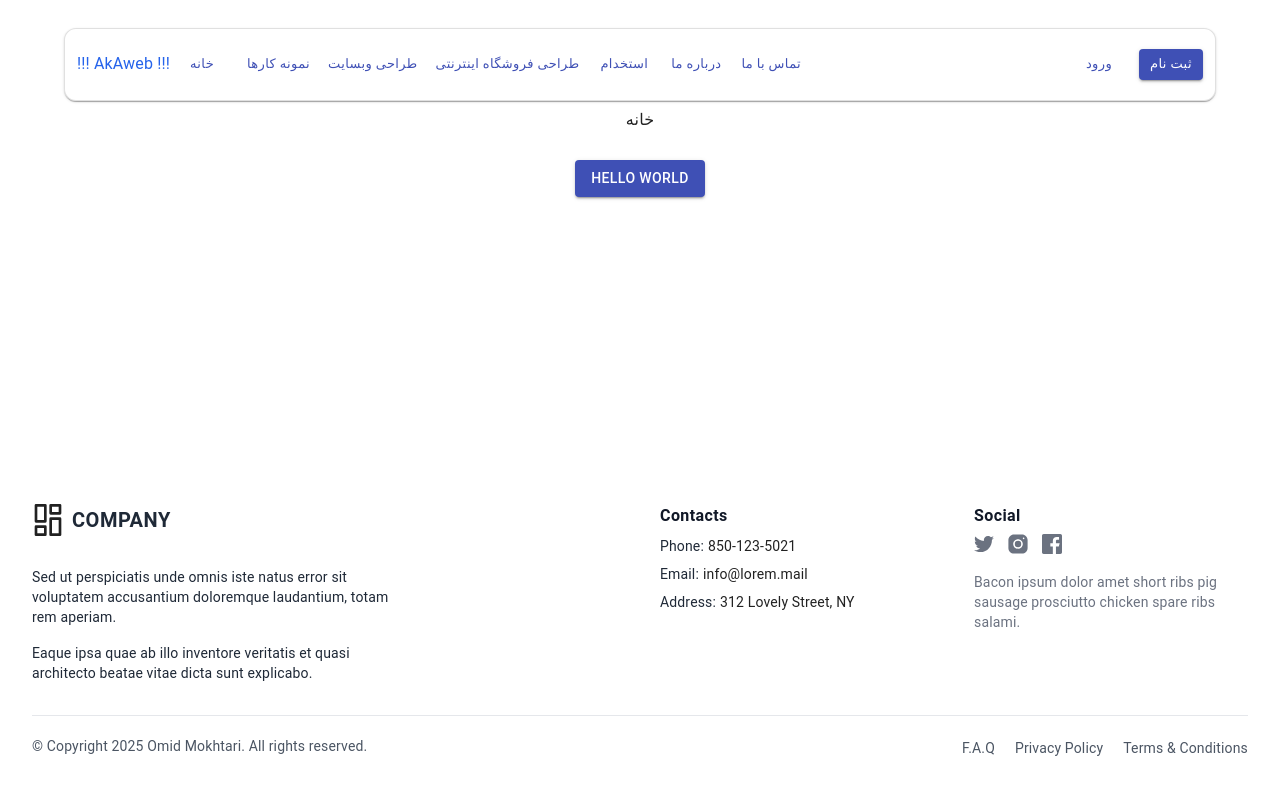
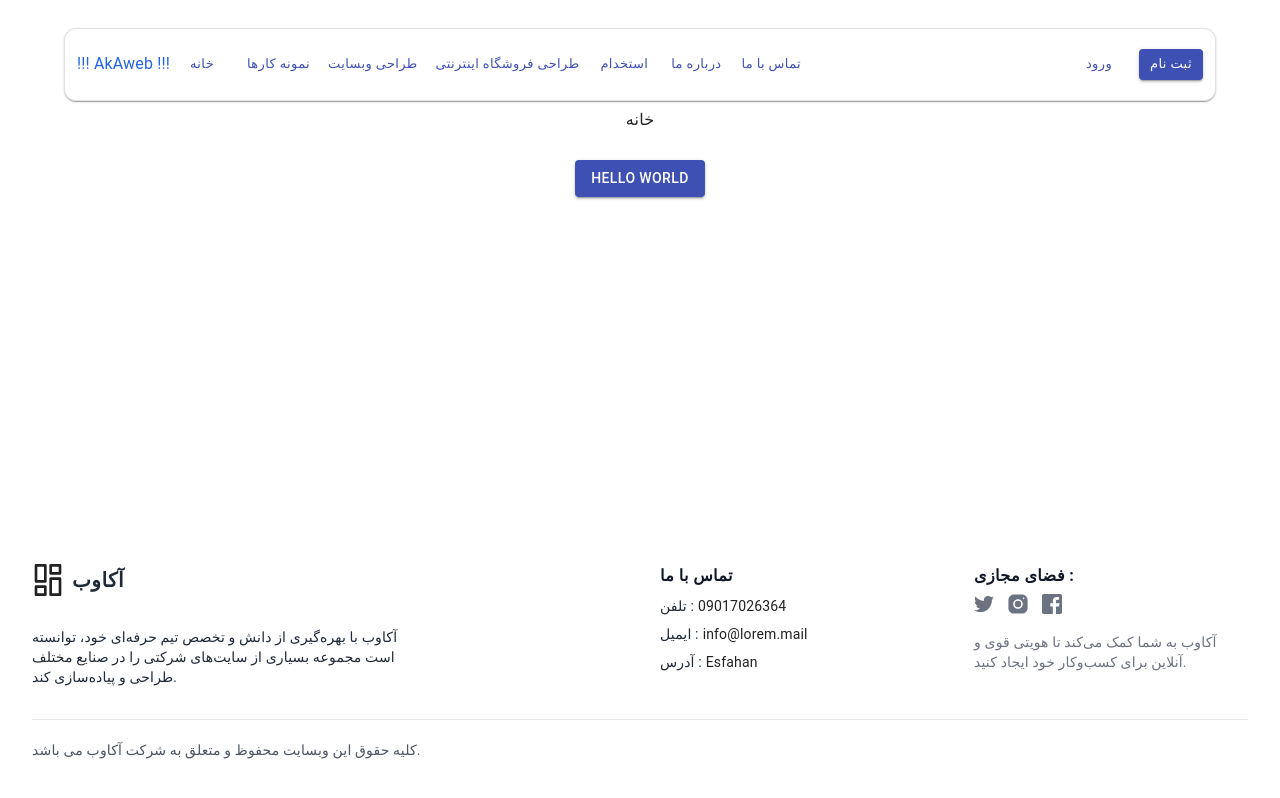
Before and after one commit to omidblk/akaweb, a React (Create React App) app: page / in a window 1280 px wide. Built offline with nearby package versions, Linux system fonts and the light colour scheme.

Commit message:
add footer

```diff
--- a/src/lang/locales/en.js
+++ b/src/lang/locales/en.js
@@ -1,5 +1,6 @@
 module.exports ={
     "home" : "home",
+    "AKAWEB":"AKAWEB",
     "UIcomponents" : "UIcomponents",
     "login" : "Login",
     "register" : "Register",
@@ -11,5 +12,13 @@ module.exports ={
     "contactUs":"Contact Us",
     "signIn":"Sign in",
     "signUp":"Sign up",
+    // Footer -------------------------------
+    "about-us-footer" : "Using the knowledge and expertise of its professional team, Akaweb has been able to design and implement many corporate websites in various industries",
+    "about-us-footer-2" : "Akaweb helps you create a strong online identity for your business",
+    "all-right-footer" : "All rights to this website are reserved and belong to Arkaweb Company",
+    "telephone-footer":"Telephone : ",
+    "email-footer":"Email : ",
+    "address-footer":"Address : ",
+    "social-footer":"Social : ",
 
 }
--- a/src/lang/locales/fa.js
+++ b/src/lang/locales/fa.js
@@ -1,5 +1,6 @@
 module.exports ={
     "home":"خانه",
+    "AKAWEB":"آکاوب",
     "UIcomponents" : "اجزای ظاهری",
     "login" : "ورود",
     "register" : "ثبت نام",
@@ -11,5 +12,12 @@ module.exports ={
     "contactUs":"تماس با ما",
     "signIn":"ورود",
     "signUp":"ثبت نام",
-
+    // Footer -------------------------------
+    "about-us-footer" : "آکاوب با بهره‌گیری از دانش و تخصص تیم حرفه‌ای خود، توانسته است مجموعه بسیاری از سایت‌های شرکتی را در صنایع مختلف طراحی و پیاده‌سازی کند.",
+    "about-us-footer-2" : "آکاوب به شما کمک می‌کند تا هویتی قوی و آنلاین برای کسب‌وکار خود ایجاد کنید.",
+    "all-right-footer" : "کلیه حقوق این وبسایت محفوظ و متعلق به شرکت آکاوب می باشد.",
+    "telephone-footer":"تلفن : ",
+    "email-footer":"ایمیل : ",
+    "address-footer":"آدرس : ",
+    "social-footer":"فضای مجازی : ",
 }
--- a/src/layout/admin/footer.js
+++ b/src/layout/admin/footer.js
@@ -1,3 +1,4 @@
+import IntlMessages from "../../lang/components/IntlMessages";
 
 
 export default function AdminFooter () {
@@ -27,37 +28,32 @@ export default function AdminFooter () {
               <rect x="14" y="11" width="7" height="12" />
             </svg>
             <span className="ml-2 text-xl font-bold tracking-wide text-gray-800 uppercase">
-              Company
+              <IntlMessages id="AKAWEB"/>
             </span>
           </a>
           <div className="mt-6 lg:max-w-sm">
             <p className="text-sm text-gray-800">
-              Sed ut perspiciatis unde omnis iste natus error sit voluptatem
-              accusantium doloremque laudantium, totam rem aperiam.
-            </p>
-            <p className="mt-4 text-sm text-gray-800">
-              Eaque ipsa quae ab illo inventore veritatis et quasi architecto
-              beatae vitae dicta sunt explicabo.
+              <IntlMessages id="about-us-footer"/>
             </p>
           </div>
         </div>
         <div className="space-y-2 text-sm">
           <p className="text-base font-bold tracking-wide text-gray-900">
-            Contacts
+            <IntlMessages id="contactUs"/>
           </p>
           <div className="flex">
-            <p className="mr-1 text-gray-800">Phone:</p>
+            <p className="mr-1 text-gray-800"><IntlMessages id="telephone-footer"/></p>
             <a
-              href="tel:850-123-5021"
+              href="tel:09017026364"
               aria-label="Our phone"
               title="Our phone"
               className="transition-colors duration-300 text-deep-purple-accent-400 hover:text-deep-purple-800"
             >
-              850-123-5021
+               09017026364
             </a>
           </div>
           <div className="flex">
-            <p className="mr-1 text-gray-800">Email:</p>
+            <p className="mr-1 text-gray-800"><IntlMessages id="email-footer"/></p>
             <a
               href="mailto:info@lorem.mail"
               aria-label="Our email"
@@ -68,7 +64,7 @@ export default function AdminFooter () {
             </a>
           </div>
           <div className="flex">
-            <p className="mr-1 text-gray-800">Address:</p>
+            <p className="mr-1 text-gray-800"><IntlMessages id="address-footer"/></p>
             <a
               href="https://www.google.com/maps"
               target="_blank"
@@ -77,13 +73,13 @@ export default function AdminFooter () {
               title="Our address"
               className="transition-colors duration-300 text-deep-purple-accent-400 hover:text-deep-purple-800"
             >
-              312 Lovely Street, NY
+              Esfahan
             </a>
           </div>
         </div>
         <div>
           <span className="text-base font-bold tracking-wide text-gray-900">
-            Social
+            <IntlMessages id="social-footer"/>
           </span>
           <div className="flex items-center mt-1 space-x-3">
             <a
@@ -113,41 +109,14 @@ export default function AdminFooter () {
             </a>
           </div>
           <p className="mt-4 text-sm text-gray-500">
-            Bacon ipsum dolor amet short ribs pig sausage prosciutto chicken
-            spare ribs salami.
+            <IntlMessages id="about-us-footer-2"/>
           </p>
         </div>
       </div>
       <div className="flex flex-col-reverse justify-between pt-5 pb-10 border-t lg:flex-row">
         <p className="text-sm text-gray-600">
-          © Copyright 2025 Omid Mokhtari. All rights reserved.
+         <IntlMessages id="all-right-footer"/>
         </p>
-        <ul className="flex flex-col mb-3 space-y-2 lg:mb-0 sm:space-y-0 sm:space-x-5 sm:flex-row">
-          <li>
-            <a
-              href="/"
-              className="text-sm text-gray-600 transition-colors duration-300 hover:text-deep-purple-accent-400"
-            >
-              F.A.Q
-            </a>
-          </li>
-          <li>
-            <a
-              href="/"
-              className="text-sm text-gray-600 transition-colors duration-300 hover:text-deep-purple-accent-400"
-            >
-              Privacy Policy
-            </a>
-          </li>
-          <li>
-            <a
-              href="/"
-              className="text-sm text-gray-600 transition-colors duration-300 hover:text-deep-purple-accent-400"
-            >
-              Terms &amp; Conditions
-            </a>
-          </li>
-        </ul>
       </div>
     </div>
   );
```
